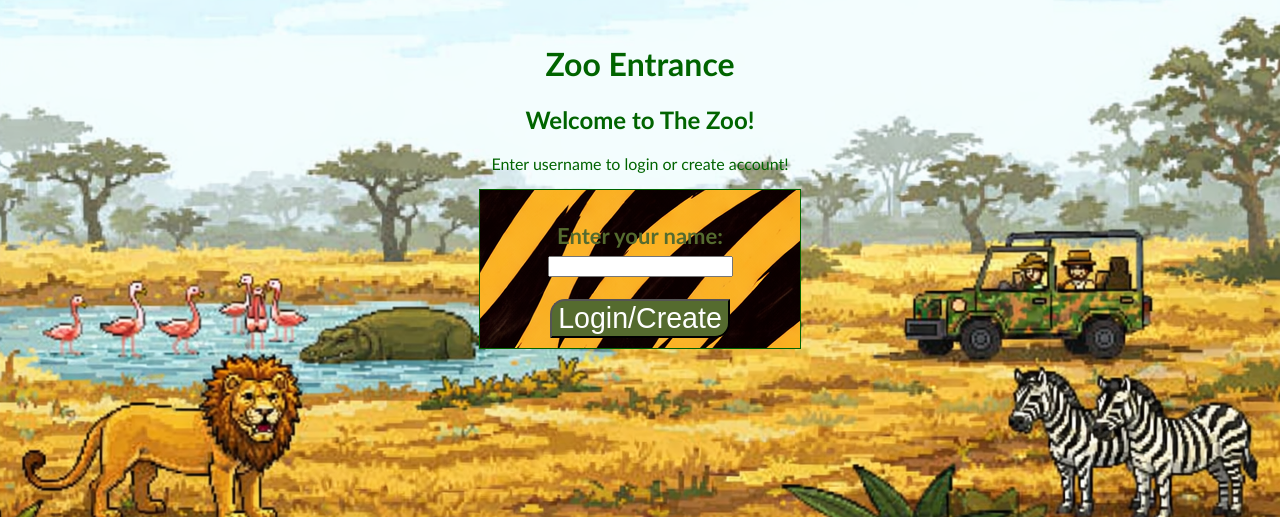
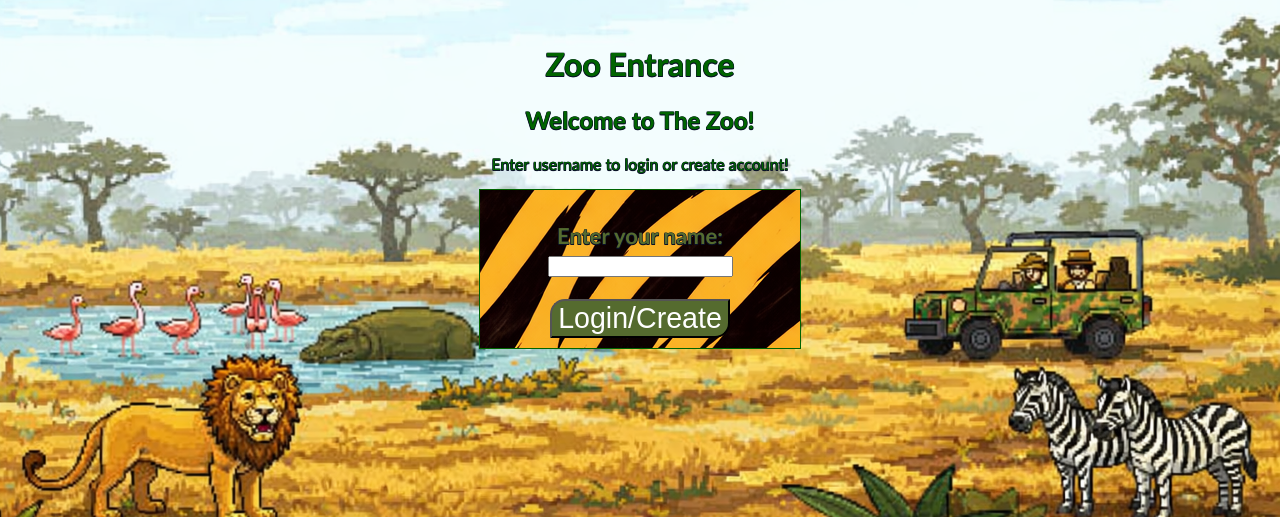
Before and after one commit to zeerob440/the_zoo, a Django app: page / in a window 1280 px wide. Shown: the top 517 px of the page. Run offline with Django 5.2, Linux system fonts and the light colour scheme.

Commit message:
Fix: Text Shadow
added text shadow to most elements

```diff
--- a/static/css/zoo.css
+++ b/static/css/zoo.css
@@ -25,6 +25,15 @@ form {
     color: darkolivegreen;
     font-size: 22px;
 }
+
+p, a, h1, h2, h3, div {
+    text-shadow: -.5px -.5px 0 rgb(10, 17, 40),
+    .5px -.5px 0 rgb(10, 17, 40),
+    -.5px  .5px 0 rgb(10, 17, 40),
+    .5px  .5px 0 rgb(10, 17, 40);
+}
+
+
 
 .content {
     background-image: url('../images/bamboo2.png');
```
